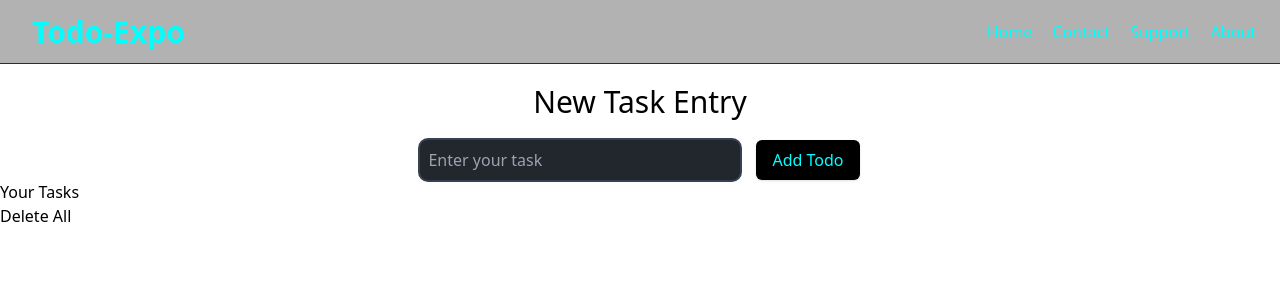
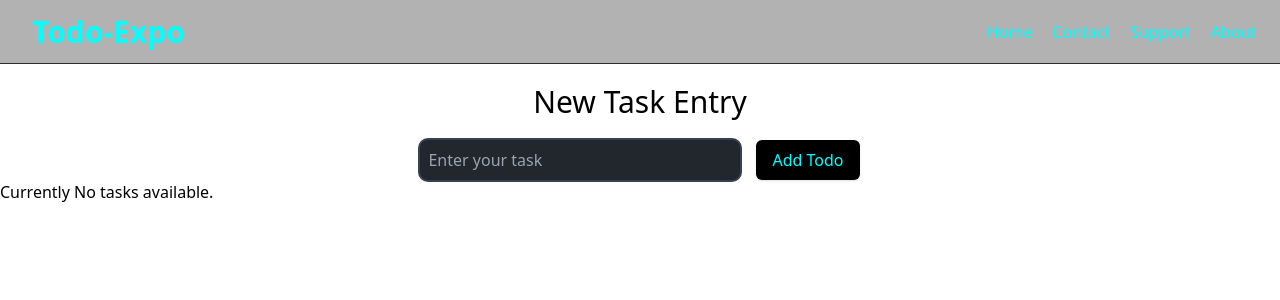
Before and after one commit to bolanpartik/task-expo, a React (Vite) app: page / in a window 1280 px wide. Shown: the top 300 px of the page. Built offline with nearby package versions, Linux system fonts and the light colour scheme.

Commit message:
show message when no tasks available

```diff
--- a/src/components/TodoCard.jsx
+++ b/src/components/TodoCard.jsx
@@ -9,12 +9,15 @@ export default function TodoCard({ allTodos, setAllTodos,todoRef}) {
 
     return (
         <div>
+            {allTodos.length > 0 ?
                 <div>
                     <p>Your Tasks </p>
                     <button
                         onClick={handleDeleteAll}>Delete All
                     </button>
                 </div>
+                : <p>Currently No tasks available.</p>
+            }
             {allTodos?.map((todo) => {
                 return <TodoItem
                             key={todo.id}
```
Lines whose indentation alone changed are shown as unchanged.
